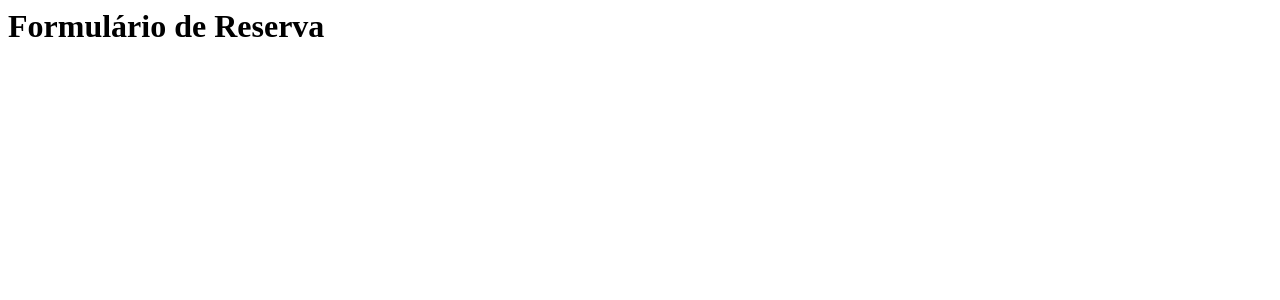
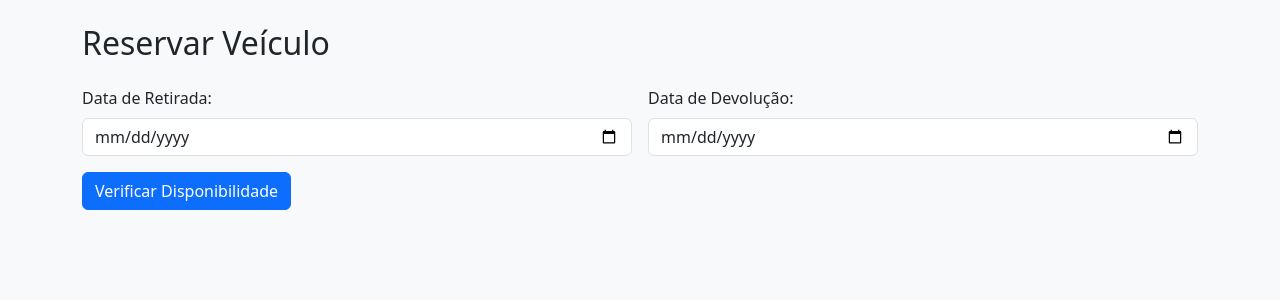
Before and after one commit to marcojr102589/gestao-frota-celeiro, a FastAPI app: page /formulario in a window 1280 px wide. Shown: the top 300 px of the page. Run offline with FastAPI, Linux system fonts and the light colour scheme.

Commit message:
Atualiza visual com Bootstrap nos templates

```diff
--- a/templates/formulario.html
+++ b/templates/formulario.html
@@ -1 +1,56 @@
-<html><body><h1>Formulário de Reserva</h1></body></html>
+<!DOCTYPE html>
+<html lang="pt-br">
+<head>
+  <meta charset="UTF-8">
+  <title>Reserva de Veículo</title>
+  <link href="https://cdn.jsdelivr.net/npm/bootstrap@5.3.0/dist/css/bootstrap.min.css" rel="stylesheet">
+</head>
+<body class="bg-light p-4">
+  <div class="container">
+    <h2 class="mb-4">Reservar Veículo</h2>
+
+    <form method="get" action="/disponiveis" class="row g-3">
+      <div class="col-md-6">
+        <label class="form-label">Data de Retirada:</label>
+        <input type="date" name="retirada" class="form-control" required value="{{ retirada }}">
+      </div>
+      <div class="col-md-6">
+        <label class="form-label">Data de Devolução:</label>
+        <input type="date" name="devolucao" class="form-control" required value="{{ devolucao }}">
+      </div>
+      <div class="col-12">
+        <button type="submit" class="btn btn-primary">Verificar Disponibilidade</button>
+      </div>
+    </form>
+
+    {% if placas %}
+    <hr>
+    <h4 class="mt-4">Informações do Usuário</h4>
+    <form method="post" action="/formulario" class="row g-3">
+      <input type="hidden" name="retirada" value="{{ retirada }}">
+      <input type="hidden" name="devolucao" value="{{ devolucao }}">
+
+      <div class="col-md-6">
+        <label class="form-label">Nome:</label>
+        <input type="text" name="nome" class="form-control" required>
+      </div>
+      <div class="col-md-6">
+        <label class="form-label">Email:</label>
+        <input type="email" name="email" class="form-control" required>
+      </div>
+      <div class="col-md-6">
+        <label class="form-label">Placa do Veículo:</label>
+        <select name="placa" class="form-select" required>
+          {% for p in placas %}
+          <option value="{{ p }}">{{ p }}</option>
+          {% endfor %}
+        </select>
+      </div>
+      <div class="col-12">
+        <button type="submit" class="btn btn-success">Reservar</button>
+      </div>
+    </form>
+    {% endif %}
+  </div>
+</body>
+</html>
```
Also changed, not shown: templates/dashboard.html (+46 -1 lines), templates/devolucao.html (+46 -1 lines).
